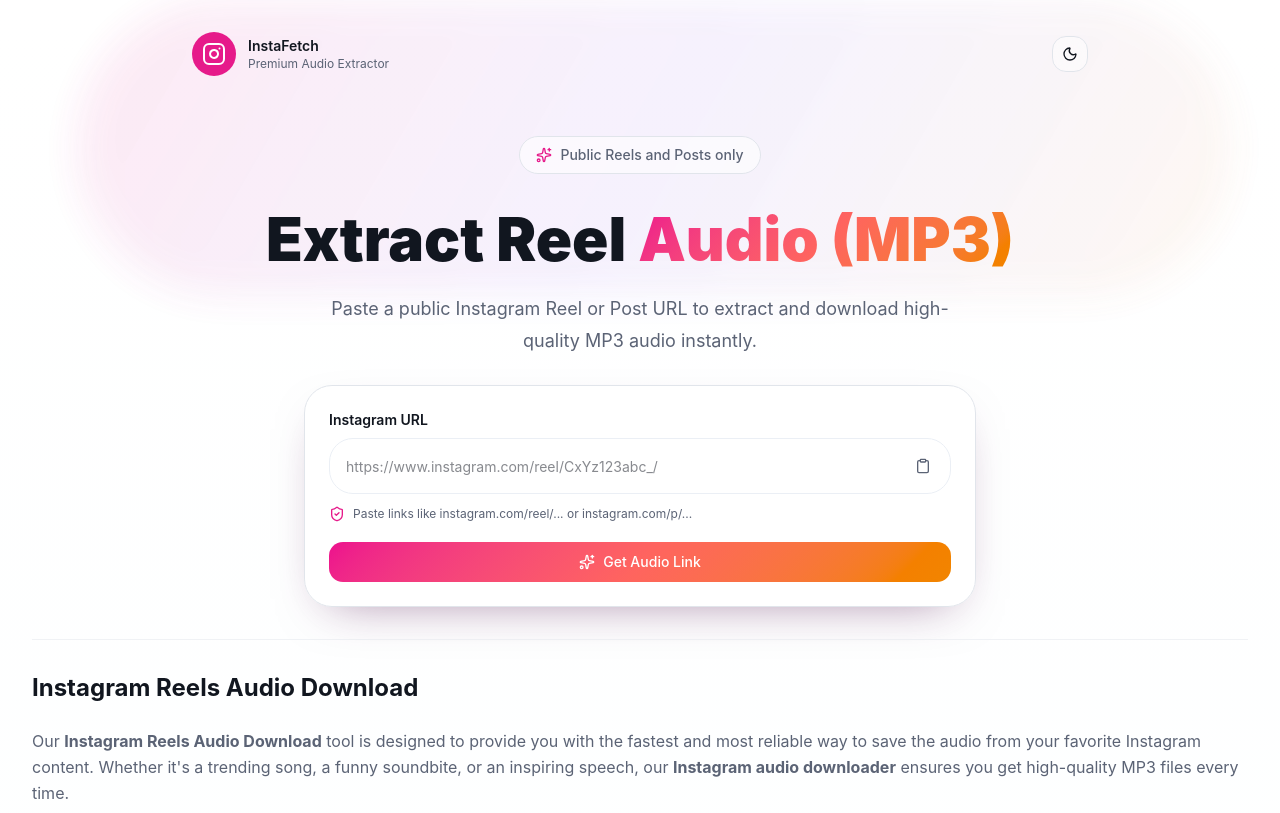
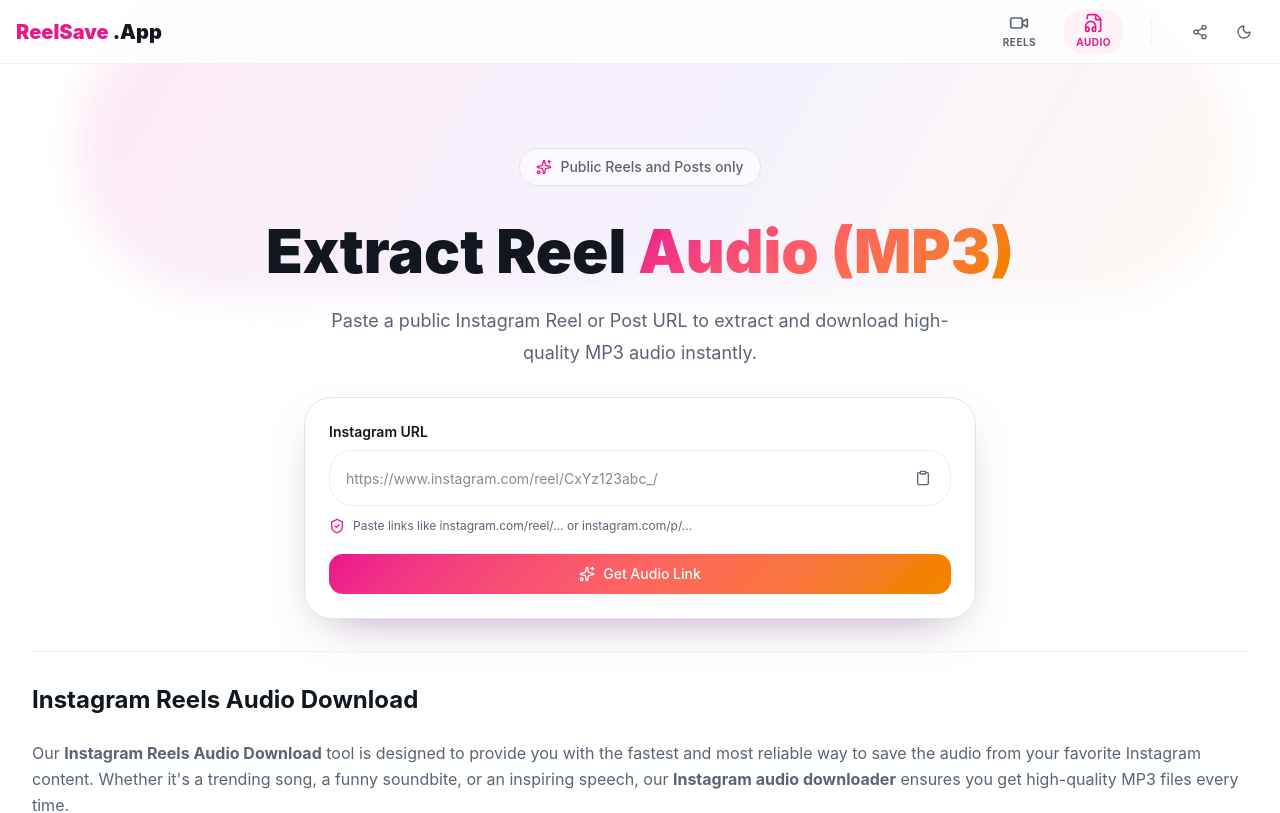
Before and after one commit to coremindtechnology/insta-reel-grab-main, a React (Vite) app in the folder frontend/: page / in a window 1280 px wide. Shown: the top 813 px of the page. Built offline with nearby package versions, Linux system fonts and the light colour scheme; no server answers.

Commit message:
new updates

```diff
--- a/frontend/src/routes/index.tsx
+++ b/frontend/src/routes/index.tsx
@@ -12,6 +12,7 @@
   Sparkles,
   Sun,
   Video,
+  Share2,
 } from "lucide-react";
 import { useEffect, useMemo, useState } from "react";
 import { toast } from "sonner";
@@ -96,6 +97,7 @@
   const [error, setError] = useState("");
   const [isPlaying, setIsPlaying] = useState(false);
   const [lastProcessedUrl, setLastProcessedUrl] = useState("");
+  const [mode, setMode] = useState<"reels" | "audio">("audio");
 
   const validUrl = useMemo(() => (url ? isInstagramUrlInput(url) : false), [url]);
 
@@ -212,24 +214,76 @@
     }
   }
 
+  const handleShare = async () => {
+    const shareData = {
+      title: "ReelSave.App - Instagram Downloader",
+      text: "Download Instagram Reels and Audio for free in high quality!",
+      url: window.location.origin,
+    };
+
+    try {
+      if (navigator.share && navigator.canShare && navigator.canShare(shareData)) {
+        await navigator.share(shareData);
+      } else {
+        await navigator.clipboard.writeText(shareData.url);
+        toast.success("Website link copied to clipboard!");
+      }
+    } catch (err) {
+      if ((err as Error).name !== "AbortError") {
+        console.error("Share failed:", err);
+      }
+    }
+  };
+
   return (
     <main className="relative min-h-screen overflow-hidden px-4 py-5 text-foreground sm:px-6 lg:px-8">
-      <div className="aurora-field pointer-events-none absolute left-1/2 top-0 h-72 w-[70rem] -translate-x-1/2 rounded-full opacity-80" />
-      <div className="relative mx-auto flex min-h-[calc(100vh-2.5rem)] w-full flex-col">
-        <header className="flex items-center justify-between gap-4 py-3 max-w-4xl mx-auto w-full">
-          <div className="flex items-center gap-3">
-            <div className="flex h-11 w-11 items-center justify-center rounded-2xl bg-primary text-primary-foreground shadow-app">
-              <Instagram className="h-6 w-6" />
-            </div>
-            <div>
-              <p className="text-sm font-semibold text-foreground">InstaFetch</p>
-              <p className="text-xs text-muted-foreground">Premium Audio Extractor</p>
+      <header className="fixed top-0 left-0 right-0 z-50 bg-background/80 backdrop-blur-xl border-b border-border/50 px-4 h-16 flex items-center justify-center">
+        <div className="max-w-7xl mx-auto w-full flex items-center justify-between">
+          <div className="flex items-center gap-1 cursor-pointer" onClick={() => window.location.reload()}>
+            <span className="text-xl font-black text-primary">ReelSave</span>
+            <span className="text-xl font-black text-foreground">.App</span>
+          </div>
+
+          <div className="flex items-center gap-3 sm:gap-6">
+            <nav className="flex items-center gap-1 sm:gap-4">
+              <button
+                onClick={() => setMode("reels")}
+                className={`flex flex-col items-center gap-0.5 px-3 py-1 rounded-xl transition-all duration-300 ${mode === "reels" ? "text-primary bg-primary/5" : "text-muted-foreground hover:text-foreground"}`}
+              >
+                <Video className="h-5 w-5" />
+                <span className="text-[10px] font-bold uppercase tracking-wider">Reels</span>
+              </button>
+              <button
+                onClick={() => setMode("audio")}
+                className={`flex flex-col items-center gap-0.5 px-3 py-1 rounded-xl transition-all duration-300 ${mode === "audio" ? "text-primary bg-primary/5" : "text-muted-foreground hover:text-foreground"}`}
+              >
+                <FileAudio className="h-5 w-5" />
+                <span className="text-[10px] font-bold uppercase tracking-wider">Audio</span>
+              </button>
+            </nav>
+
+            <div className="h-6 w-px bg-border/50 mx-1"></div>
+
+            <div className="flex items-center gap-1">
+              <Button variant="ghost" size="icon" className="rounded-full h-10 w-10 text-muted-foreground" onClick={handleShare}>
+                <Share2 className="h-5 w-5" />
+              </Button>
+              <Button
+                variant="ghost"
+                size="icon"
+                className="rounded-full h-10 w-10 text-muted-foreground"
+                aria-label="Toggle dark mode"
+                onClick={() => setIsDark((value) => !value)}
+              >
+                {isDark ? <Sun className="h-5 w-5" /> : <Moon className="h-5 w-5" />}
+              </Button>
             </div>
           </div>
-          <Button variant="glass" size="icon" aria-label="Toggle dark mode" onClick={() => setIsDark((value) => !value)}>
-            {isDark ? <Sun className="h-4 w-4" /> : <Moon className="h-4 w-4" />}
-          </Button>
-        </header>
+        </div>
+      </header>
+
+      <div className="aurora-field pointer-events-none absolute left-1/2 top-0 h-72 w-[70rem] -translate-x-1/2 rounded-full opacity-80" />
+      <div className="relative mx-auto flex min-h-[calc(100vh-2.5rem)] w-full flex-col pt-20">
 
         <section className="flex-1 space-y-8 py-8 lg:py-12 w-full">
 
@@ -242,10 +296,20 @@
 
             <div className="space-y-4">
               <h1 className="text-4xl font-black leading-tight tracking-normal text-foreground sm:text-5xl lg:text-6xl mx-auto">
-                Extract Reel <span className="text-gradient-instagram">Audio (MP3)</span>
+                {mode === "reels" ? (
+                  <>
+                    Download Instagram <span className="text-gradient-instagram">Reels Video</span>
+                  </>
+                ) : (
+                  <>
+                    Extract Reel <span className="text-gradient-instagram">Audio (MP3)</span>
+                  </>
+                )}
               </h1>
               <p className="max-w-2xl text-base leading-8 text-muted-foreground sm:text-lg mx-auto">
-                Paste a public Instagram Reel or Post URL to extract and download high-quality MP3 audio instantly.
+                {mode === "reels"
+                  ? "Download high-quality Instagram Reels and videos instantly without watermark."
+                  : "Paste a public Instagram Reel or Post URL to extract and download high-quality MP3 audio instantly."}
               </p>
             </div>
 
@@ -291,8 +355,8 @@
 
               <div className="mt-5">
                   <Button variant="instagram" size="lg" className="w-full" disabled={isProcessing} onClick={processUrl}>
-                    {isProcessing ? <Loader2 className="h-4 w-4 animate-spin" /> : <Sparkles className="h-4 w-4" />}
-                    Get Audio Link
+                    {isProcessing ? <Loader2 className="h-4 w-4 animate-spin" /> : mode === "reels" ? <Download className="h-4 w-4" /> : <Sparkles className="h-4 w-4" />}
+                    {mode === "reels" ? "Download Video" : "Get Audio Link"}
                   </Button>
               </div>
 
@@ -384,17 +448,32 @@
                   <div className="h-px w-full bg-gradient-to-r from-border/50 via-border to-transparent"></div>
 
                   <div className="grid gap-5">
+                    {mode === "reels" && (
+                      <div className="space-y-2">
+                        <p className="text-xs font-bold text-muted-foreground uppercase tracking-widest ml-1">Video Download</p>
+                        <Button
+                          variant="instagram"
+                          size="lg"
+                          className="w-full h-16 text-xl font-black shadow-app-lg hover:translate-y-[-2px] transition-all duration-300 rounded-2xl group"
+                          onClick={() => openDownload(media, "video")}
+                        >
+                          <Video className="mr-3 h-7 w-7 text-white group-hover:scale-110 transition-transform" />
+                          Download Video (MP4)
+                          <div className="ml-auto bg-white/20 px-3 py-1 rounded-lg text-xs font-bold">1080p</div>
+                        </Button>
+                      </div>
+                    )}
                     <div className="space-y-2">
                       <p className="text-xs font-bold text-muted-foreground uppercase tracking-widest ml-1">Audio Extraction</p>
                       <Button
-                        variant="instagram"
+                        variant={mode === "audio" ? "instagram" : "outline"}
                         size="lg"
-                        className="w-full h-16 text-xl font-black shadow-app-lg hover:translate-y-[-2px] transition-all duration-300 rounded-2xl group"
+                        className={`w-full h-16 text-xl font-black shadow-app-lg hover:translate-y-[-2px] transition-all duration-300 rounded-2xl group ${mode === "audio" ? "" : "border-2 border-primary/20"}`}
                         onClick={() => openDownload(media, "audio")}
                       >
-                        <FileAudio className="mr-3 h-7 w-7 text-white group-hover:scale-110 transition-transform" />
+                        <FileAudio className={`mr-3 h-7 w-7 transition-transform group-hover:scale-110 ${mode === "audio" ? "text-white" : "text-primary"}`} />
                         Download Audio (MP3)
-                        <div className="ml-auto bg-white/20 px-3 py-1 rounded-lg text-xs font-bold">320kbps</div>
+                        <div className={`ml-auto px-3 py-1 rounded-lg text-xs font-bold ${mode === "audio" ? "bg-white/20" : "bg-primary/10 text-primary"}`}>320kbps</div>
                       </Button>
                     </div>
                   </div>
```
